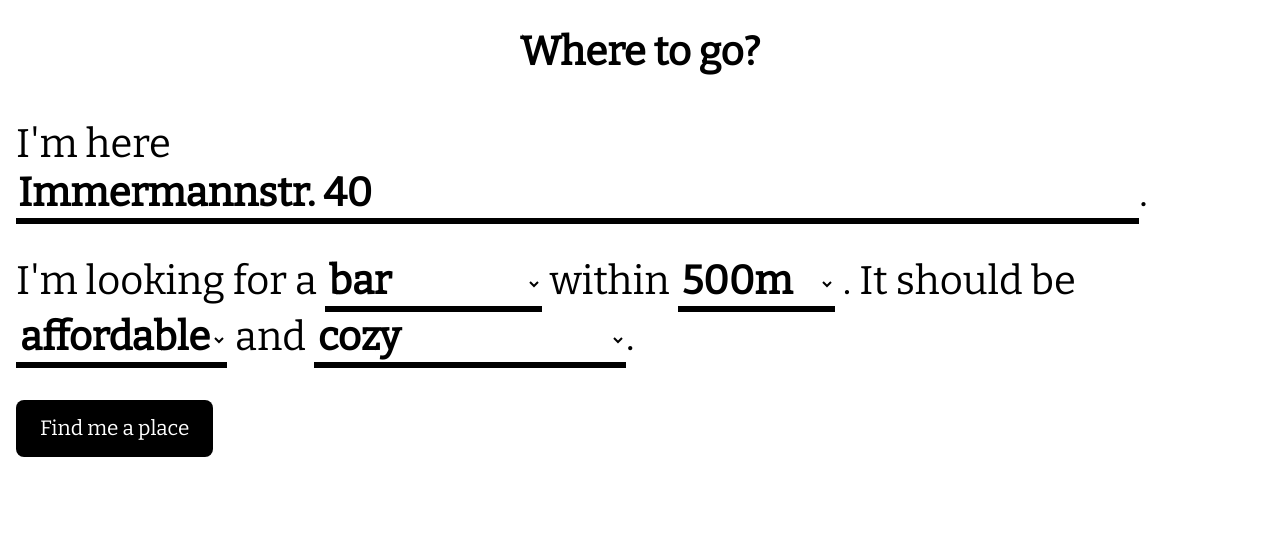
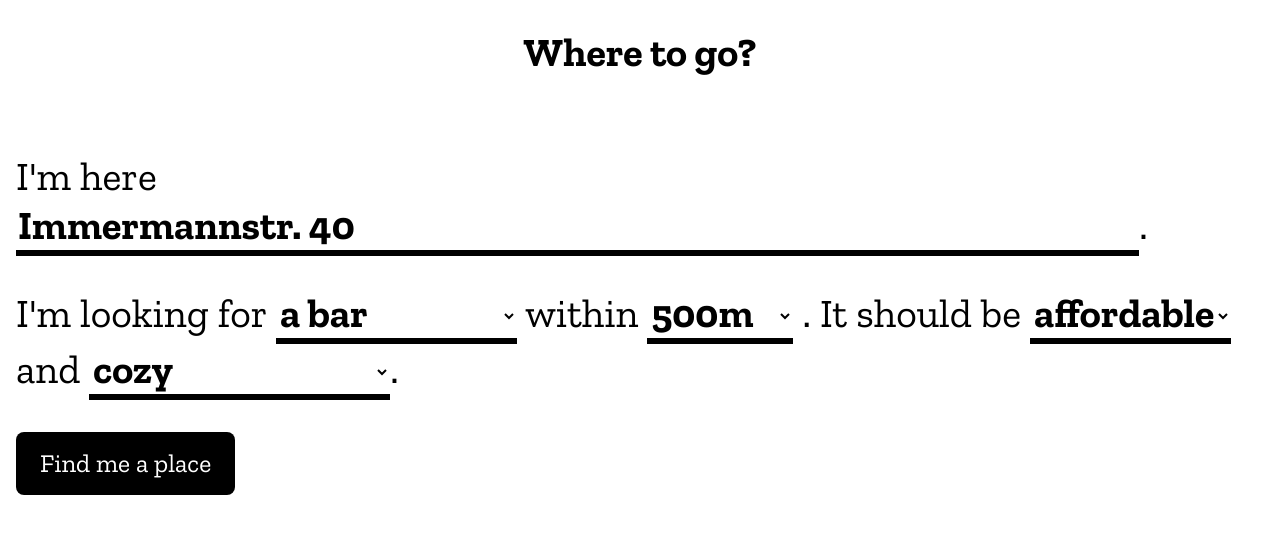
Before and after one commit to kuukienator/where-to-go, a Next.js app: page / in a window 1280 px wide. Shown: the top 534 px of the page. Built offline with nearby package versions, Linux system fonts and the light colour scheme.

Commit message:
change font

```diff
--- a/pages/index.tsx
+++ b/pages/index.tsx
@@ -5,7 +5,7 @@ import { useState } from 'react';
 import InlineTextBox from '../components/InlineTextBox';
 
 const Home = () => {
-    const [type, setType] = useState('bar');
+    const [type, setType] = useState('a bar');
     const [priceLevel, setPriceLevel] = useState('affordable');
     const [keywords, setKeywords] = useState('cozy');
     const [locationQuery, setLocationQuery] = useState('Immermannstr. 40');
@@ -17,7 +17,7 @@ const Home = () => {
                 <title>🍹🥙☕Where to go?</title>
                 <link rel="icon" href="/favicon.ico" />
                 <link
-                    href="https://fonts.googleapis.com/css2?family=Bitter:wght@400,700&family=Open+Sans:wght@400;700&display=swap"
+                    href="https://fonts.googleapis.com/css2?family=Open+Sans:wght@400;700&family=Zilla+Slab:wght@400;700&display=swap"
                     rel="stylesheet"
                 />
             </Head>
@@ -39,9 +39,14 @@ const Home = () => {
                     </div>
 
                     <div className="textContainer">
-                        I'm looking for a{' '}
+                        I'm looking for{' '}
                         <InlineSelect
-                            values={['anything', 'bar', 'cafe', 'restaurant']}
+                            values={[
+                                'anything',
+                                'a bar',
+                                'a cafe',
+                                'a restaurant',
+                            ]}
                             selected={type}
                             onChange={(event) => setType(event.target.value)}
                         />{' '}
@@ -96,7 +101,11 @@ const Home = () => {
             <style jsx>{`
         .textForm {
             font-family: 'Bitter', serif;
+            font-family: 'Zilla Slab', serif;
+
             margin: 1rem;
+            align-self: flex-start;
+            margin-top: 3rem;
         }
         .textContainer {
             font-size: 2.5rem;
@@ -110,12 +119,13 @@ const Home = () => {
 
         .textButton {
             font-family: 'Bitter', serif;
+            font-family: 'Zilla Slab', serif;
             border: none;
             background: black;
             color:white;
             border-radius: 0.5rem;
             padding: 1rem 1.5rem;
-            font-size: 1.3rem;
+            font-size: 1.6rem;
         }
 
         main {
@@ -140,6 +150,7 @@ const Home = () => {
 
         header {
             font-family: 'Bitter', serif;
+            font-family: 'Zilla Slab', serif;
 
             /* border-bottom: 2px solid var(--primary-color);*/
             /* color: var(--primary-color); */
```
